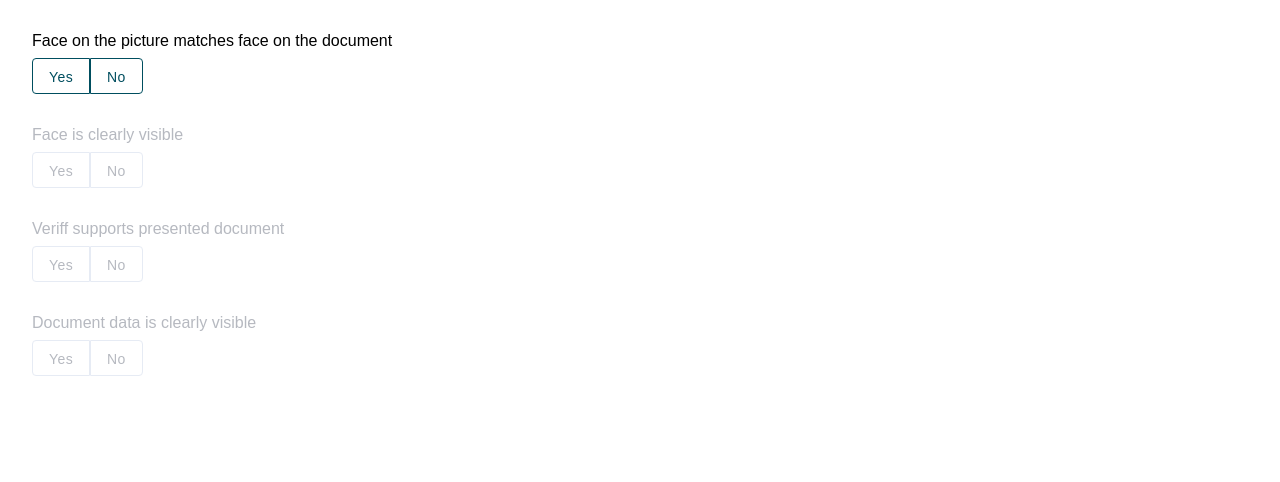
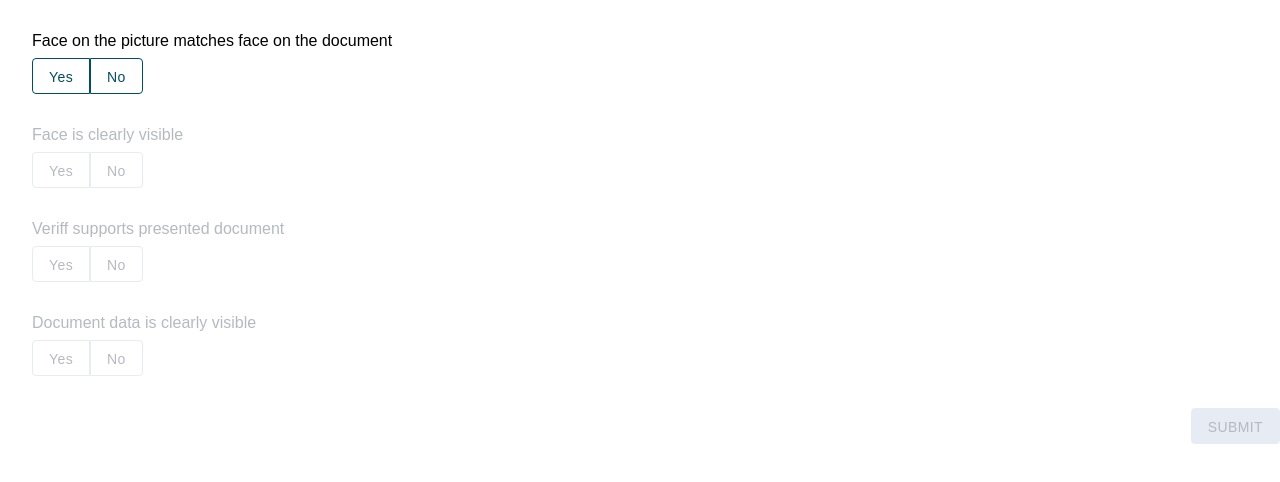
Before and after one commit to vmohir/react-verification-test-project, a React (Create React App) app: page / in a window 1280 px wide. Shown: the top 482 px of the page. Built offline with nearby package versions, Linux system fonts and the light colour scheme.

Commit message:
feat: add success and error pages and handle errors in check-list page

```diff
--- a/src/App.tsx
+++ b/src/App.tsx
@@ -1,11 +1,30 @@
-import React from 'react';
+import React, { useState } from 'react';
 import './styles.css';
 import VerificationChecks from './VerificationChecks';
+import StatusScreen from './StatusScreen';
 
 export default function App() {
+  const [screenMode, setScreenMode] = useState<'check-list' | 'success' | 'error'>('check-list');
+
+  function displaySuccessScreen() {
+    setScreenMode('success');
+  }
+
+  function displayErrorScreen() {
+    setScreenMode('error');
+  }
+
+  function goBackToCheckListScreen() {
+    setScreenMode('check-list');
+  }
+
   return (
     <div className="App container">
-      <VerificationChecks />
+      {screenMode === 'check-list' ? (
+        <VerificationChecks onSuccess={displaySuccessScreen} onError={displayErrorScreen} />
+      ) : (
+        <StatusScreen isSuccess={screenMode === 'success'} onTryAgain={goBackToCheckListScreen} />
+      )}
     </div>
   );
 }
--- /dev/null
+++ b/src/StatusScreen.scss
@@ -0,0 +1,8 @@
+.submit-screen {
+  margin: 2rem auto;
+  box-shadow: 0px 0.7px 2.7px rgba(0, 0, 0, 0.04), 0px 2.2px 8.9px rgba(0, 0, 0, 0.06),
+    0px 10px 40px rgba(0, 0, 0, 0.1);
+  padding: 2rem;
+  max-width: 400px;
+  text-align: center;
+}
--- /dev/null
+++ b/src/StatusScreen.tsx
@@ -0,0 +1,27 @@
+import './StatusScreen.scss';
+import Button from './Button';
+
+export default function StatusScreen({
+  isSuccess,
+  onTryAgain,
+}: {
+  isSuccess: boolean;
+  onTryAgain: () => void;
+}) {
+  return (
+    <div className={'container ' + (isSuccess ? 'success' : 'danger')}>
+      <div className="submit-screen">
+        <div className="font-size-3">{isSuccess ? '✔' : '✘'}</div>
+        <div className="mb-2 font-size-2">{isSuccess ? 'Success' : 'Error'}</div>
+        <div className="mb-3">
+          {isSuccess ? 'Successfully submitted' : 'Error in fetching data'}
+        </div>
+        {!isSuccess && (
+          <Button type="button" onClick={onTryAgain}>
+            Try again
+          </Button>
+        )}
+      </div>
+    </div>
+  );
+}
--- a/src/VerificationChecks.tsx
+++ b/src/VerificationChecks.tsx
@@ -1,10 +1,16 @@
 import React, { KeyboardEventHandler, useEffect, useRef, useState } from 'react';
 import { CheckListItem } from './models/check-list-item';
-import { fetchChecks } from './api';
+import { fetchChecks, submitCheckResults } from './api';
 import './VerificationChecks.scss';
 import VerificationCheckItem from './VerificationCheckItem';
+import Button from './Button';
 
-export default function VerificationChecks() {
+interface Props {
+  onSuccess: () => void;
+  onError: () => void;
+}
+
+export const VerificationChecks: React.FC<Props> = ({ onSuccess, onError }) => {
   const [checkList, setCheckList] = useState<CheckListItem[]>([]);
 
   const checkItemsRef = useRef<Array<HTMLLIElement | null>>([]);
@@ -20,12 +26,21 @@ export default function VerificationChecks() {
         setCheckList(sortedCheckList);
         checkItemsRef.current = checkItemsRef.current.slice(0, sortedCheckList.length);
       })
-      .catch(err => {
-        throw err;
+      .catch(error => {
+        console.error("Couldn't fetch data", error);
+        if (error.success === false) {
+          onError();
+          return;
+        }
+
+        throw error; // Unknown error
       });
   }
 
-  function isCheckItemEnabled(checkListItem: CheckListItem, index: number) {
+  function isCheckItemEnabled(
+    checkListItem: CheckListItem,
+    index: number,
+  ): checkListItem is Required<CheckListItem> {
     return checkList.every((c, i) => i >= index || c.value === 'Yes');
   }
 
@@ -62,8 +77,45 @@ export default function VerificationChecks() {
     }
   };
 
+  function onSubmit() {
+    if (isSubmitButtonDisabled()) return;
+
+    submitCheckResults(
+      checkList
+        .filter((c, i) => isCheckItemEnabled(c, i) && c.value != undefined)
+        .map(c => ({
+          checkId: c.id,
+          result: c.value!, // c.value is checked in the filter
+        })),
+    )
+      .then(() => onSuccess())
+      .catch(error => {
+        console.error("Couldn't submit data", error);
+        if (error.success === false) {
+          onError();
+          return;
+        }
+
+        throw error; // Unknown error
+      });
+  }
+
+  function isSubmitButtonDisabled(): boolean {
+    return (
+      checkList.reduce<boolean | undefined>((res, c) => {
+        if (res != undefined) return res;
+        return c.value === 'Yes' ? undefined : c.value === 'No';
+      }, undefined) === false
+    );
+  }
+
   return (
-    <div>
+    <form
+      onSubmit={e => {
+        e.preventDefault();
+        onSubmit();
+      }}
+    >
       <ul className="verification-checks-list" tabIndex={-1} onKeyDown={onKeyDown}>
         {checkList.map((c, i) => (
           <VerificationCheckItem
@@ -75,6 +127,14 @@ export default function VerificationChecks() {
           />
         ))}
       </ul>
-    </div>
+
+      <div className="d-flex justify-content-end">
+        <Button type="submit" disabled={isSubmitButtonDisabled()}>
+          SUBMIT
+        </Button>
+      </div>
+    </form>
   );
-}
+};
+
+export default VerificationChecks;
--- a/src/styles.css
+++ b/src/styles.css
@@ -18,9 +18,38 @@ body {
   --disabled-text-color: #b6b9c0;
   --disabled-bg-color: #e6ebf4;
   --focus-outline-color: #a821a8;
+  --success: #4caf50;
+  --danger: #f44336;
 }
 
 .container {
   max-width: 1280px;
   margin: 0 auto;
 }
+
+.d-flex {
+  display: flex !important;
+}
+.justify-content-end {
+  justify-content: end !important;
+}
+
+.success {
+  color: var(--success) !important;
+}
+.danger {
+  color: var(--danger) !important;
+}
+
+.font-size-3 {
+  font-size: 3rem;
+}
+.font-size-2 {
+  font-size: 2rem;
+}
+.mb-2 {
+  margin-bottom: 0.5rem;
+}
+.mb-3 {
+  margin-bottom: 1rem;
+}
```
